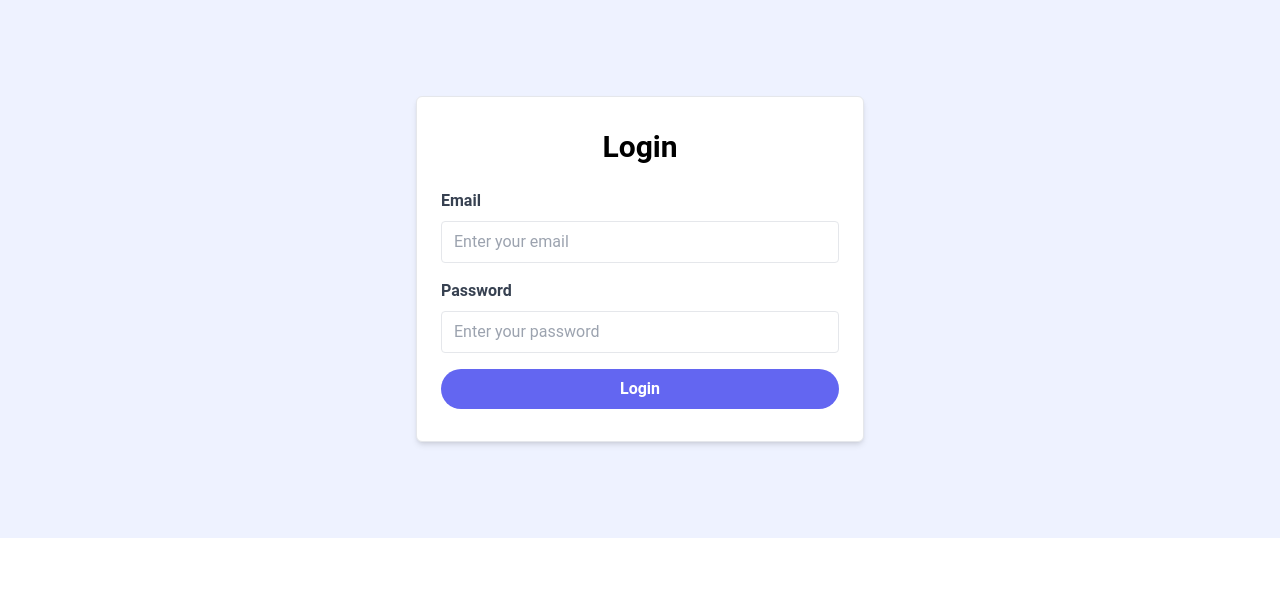
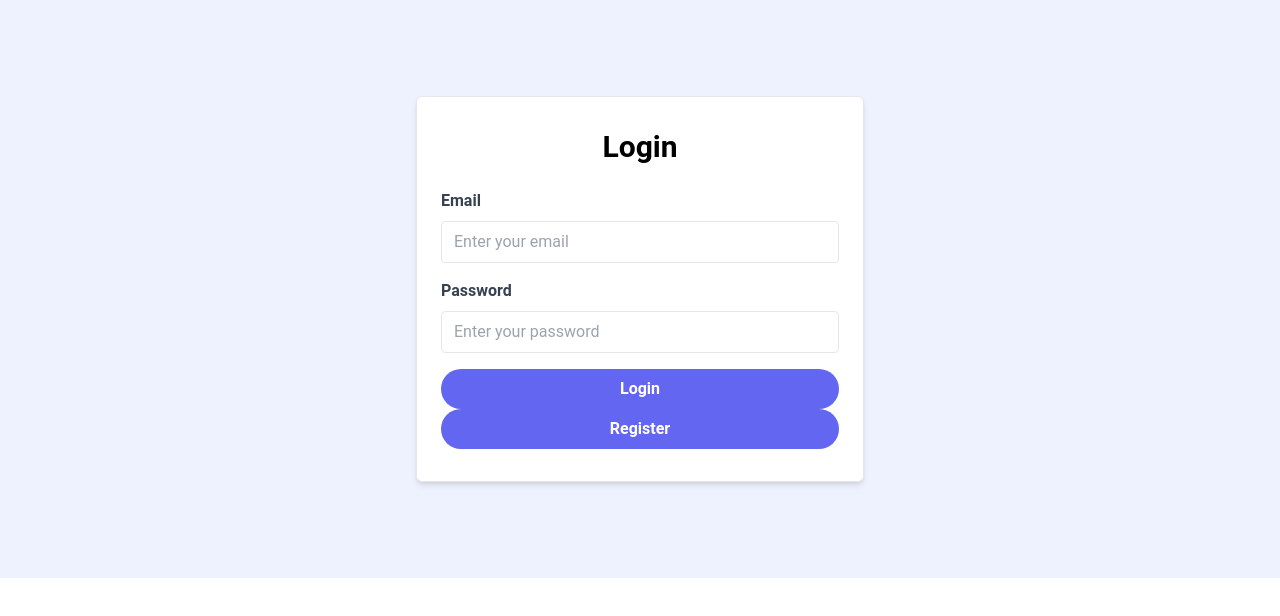
Before and after one commit to robbyjayjays/react-jayjays, a React (Vite) app: page / in a window 1280 px wide. Shown: the top 616 px of the page. Built offline with nearby package versions, Linux system fonts and the light colour scheme.

Commit message:
register button added to the page

```diff
--- a/src/pages/LoginPage.jsx
+++ b/src/pages/LoginPage.jsx
@@ -99,6 +99,12 @@
                         >
                             Login
                         </button>
+                        <button
+                            className='bg-indigo-500 hover:bg-indigo-600 text-white font-bold py-2 px-4 rounded-full w-full focus:outline-none focus:shadow-outline'
+                            type='submit'
+                        >
+                            Register
+                        </button>
                         </div>
                     </form>
                     </div>
```
